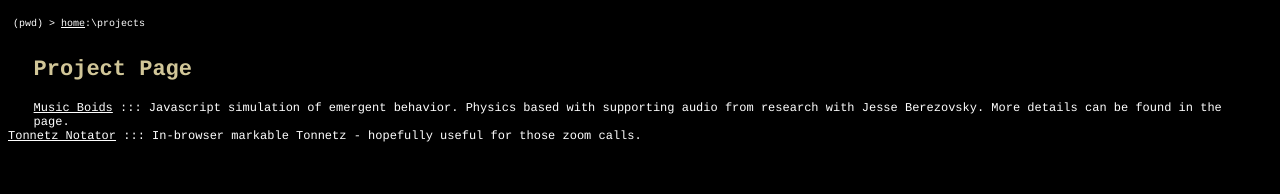
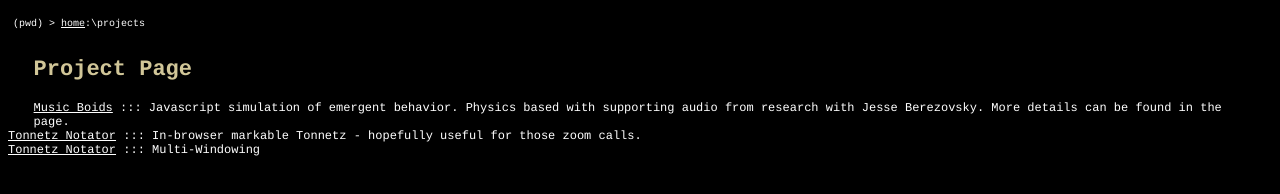
Before and after one commit to huaydin/huaydin.github.io, a website: page projects/projects.html in a window 1280 px wide. Drawn offline with Linux system fonts and the light colour scheme.

Commit message:
Add files via upload

```diff
--- a/projects/projects.html
+++ b/projects/projects.html
@@ -22,7 +22,9 @@
 <span>::: In-browser markable Tonnetz - hopefully useful for those zoom calls.</span></div>
 </div>
 
-
+<div><span><a href="https://hdin0.github.io/tonnetzGrid.html" target="_blank">Tonnetz Notator</a></span>
+<span>::: Multi-Windowing</span></div>
+</div>
 
 
 </body>
```
